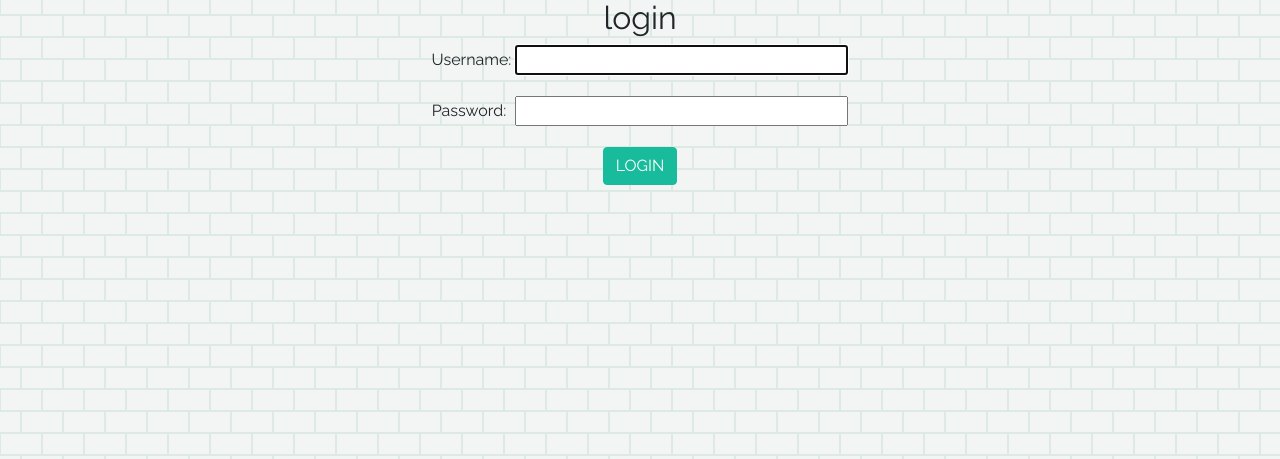
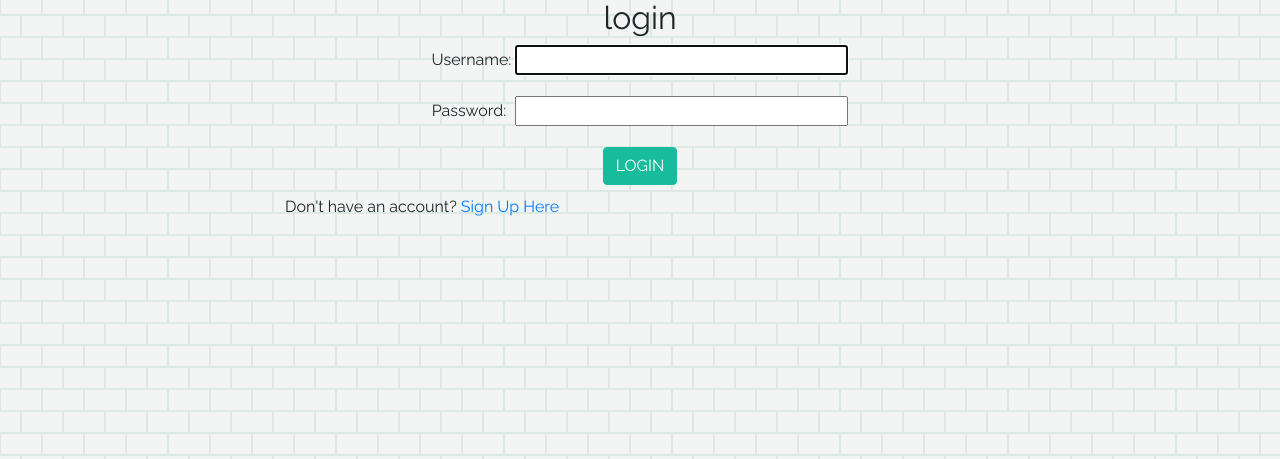
Before and after one commit to d33aB/my_django_site, a Django app: page /accounts/login/ in a window 1280 px wide. Shown: the part 227-686 px from the top of the page. Run offline with Django 3.2, Linux system fonts and the light colour scheme; some libraries are stand-ins or nearby versions.

Commit message:
Add signup link on login page

```diff
--- a/blog/static/css/blog.css
+++ b/blog/static/css/blog.css
@@ -72,7 +72,6 @@ textarea {
     margin-left: 5px;
 }
 
-
 #id_username {
     width: 30%;
 }
@@ -119,3 +118,7 @@ fa, .fas {
 .approved-comments {
     color: #18BC9C;
 }
+
+.no-account {
+    margin-left: 200px;
+}
--- a/blog/templates/registration/login.html
+++ b/blog/templates/registration/login.html
@@ -15,4 +15,7 @@
         </div>
     </div>
 </div>
+<div class="no-account">
+    <p>Don't have an account? <a href="{% url 'signup' %}">Sign Up Here</a></p>
+</div>
 {% endblock%}
```
Also changed, not shown: db.sqlite3.
